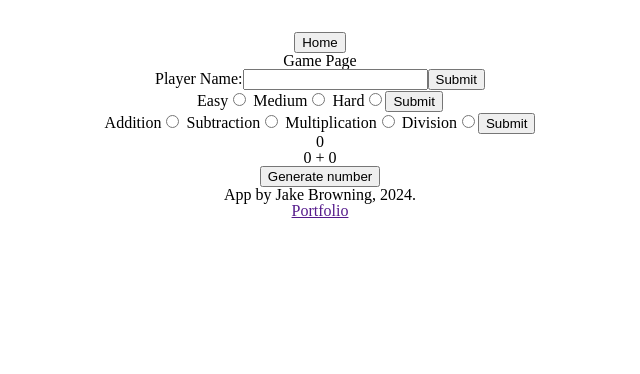
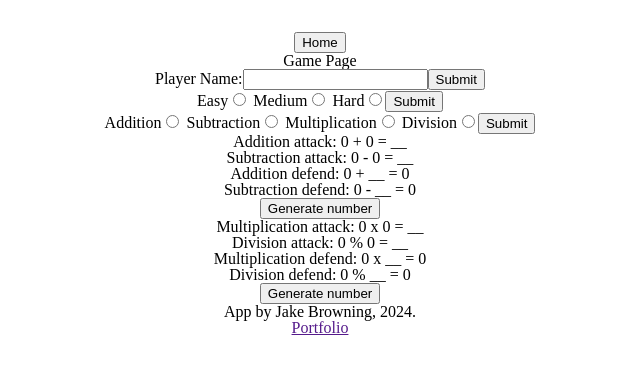
Before and after one commit to JakeBrowning90/math-game-1, a React (Vite) app: page / in a window 1280 px wide. Both pictures are taken after a click on the button "Start Game". Shown: the top 374 px of the page, without its empty margins (320-960 px from the left). Built offline with nearby package versions, Linux system fonts and the light colour scheme.

Commit message:
Create basic multiplication and division problem generator function

```diff
--- a/src/components/GamePage.jsx
+++ b/src/components/GamePage.jsx
@@ -1,17 +1,29 @@
 import { useState } from "react";
 
 function GamePage({ navToHome }) {
-  const [number, setNumber] = useState(0);
+  const [sum, setSum] = useState(0);
   const [addend1, setAddend1] = useState(0);
   const [addend2, setAddend2] = useState(0);
+  const [product, setProduct] = useState(0);
+  const [factor1, setFactor1] = useState(0);
+  const [factor2, setFactor2] = useState(0);
 
-  const generateNumber = () => {
-    const number = Math.floor(Math.random() * 100);
-    const addend1 = number - Math.floor(Math.random() * number);
-    const addend2 = number - addend1;
-    setNumber(number);
+  const generateAddSub = () => {
+    const sum = Math.floor(Math.random() * 100);
+    const addend1 = sum - Math.floor(Math.random() * sum);
+    const addend2 = sum - addend1;
+    setSum(sum);
     setAddend1(addend1);
     setAddend2(addend2);
+  };
+
+  const generateMultDiv = () => {
+    const factor1 = Math.floor(Math.random() * 10);
+    const factor2 = Math.floor(Math.random() * 10);
+    const product = factor1 * factor2;
+    setProduct(product);
+    setFactor1(factor1);
+    setFactor2(factor2);
   };
 
   return (
@@ -68,11 +80,48 @@ function GamePage({ navToHome }) {
         </label>
         <button>Submit</button>
       </form>
-      <h1>{number}</h1>
-      <h1>
-        {addend1} + {addend2}
-      </h1>
-      <button onClick={generateNumber}>Generate number</button>
+
+      <div>
+        <h1>
+          {" "}
+          Addition attack: {addend1} + {addend2} = __
+        </h1>
+        <h1>
+          {" "}
+          Subtraction attack: {sum} - {addend1} = __
+        </h1>
+        <h1>
+          {" "}
+          Addition defend: {addend1} + __ = {sum}
+        </h1>
+        <h1>
+          {" "}
+          Subtraction defend: {sum} - __ = {addend1}
+        </h1>
+
+        <button onClick={generateAddSub}>Generate number</button>
+      </div>
+
+      <div>
+        <h1>
+          {" "}
+          Multiplication attack: {factor1} x {factor2} = __
+        </h1>
+        <h1>
+          {" "}
+          Division attack: {product} % {factor1} = __
+        </h1>
+        <h1>
+          {" "}
+          Multiplication defend: {factor1} x __ = {product}
+        </h1>
+        <h1>
+          {" "}
+          Division defend: {product} % __ = {factor1}
+        </h1>
+
+        <button onClick={generateMultDiv}>Generate number</button>
+      </div>
     </div>
   );
 }
```
